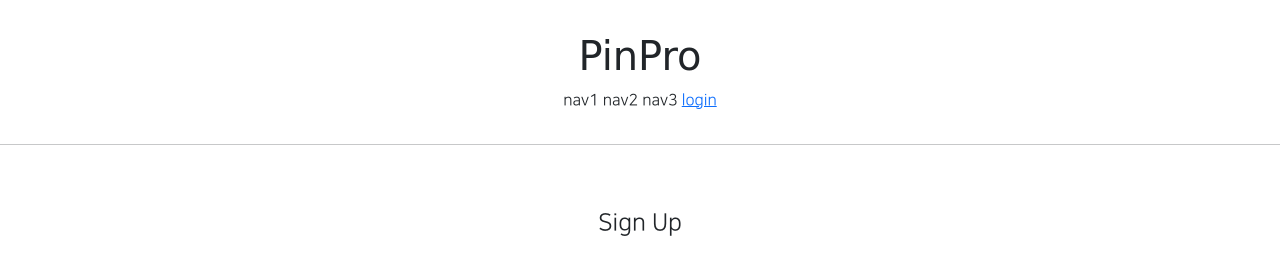
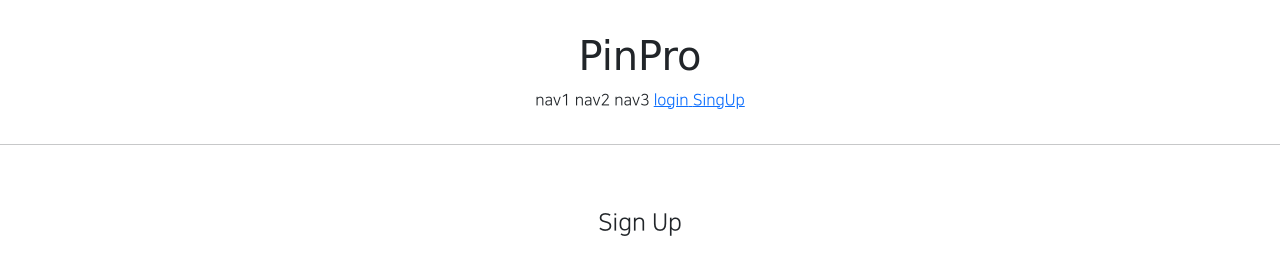
Before and after one commit to nstella67/djpinpro, a Django app: page /account/create/ in a window 1280 px wide. Shown: the top 263 px of the page. Run offline with Django 4.2, Linux system fonts and the light colour scheme; some libraries are stand-ins or nearby versions; some web fonts are replaced.

Commit message:
회원가입 버튼

```diff
--- a/templates/header.html
+++ b/templates/header.html
@@ -11,6 +11,9 @@
             <a href="{% url 'accountapp:login' %}?next={{ request.path }}">
                 <span>login</span>
             </a>
+            <a href="{% url 'accountapp:create' %}">
+                <span>SingUp</span>
+            </a>
             {% else %}
             <a href="{% url 'accountapp:detail' pk=user.pk %}">
                 <span>MyPage</span>
```
